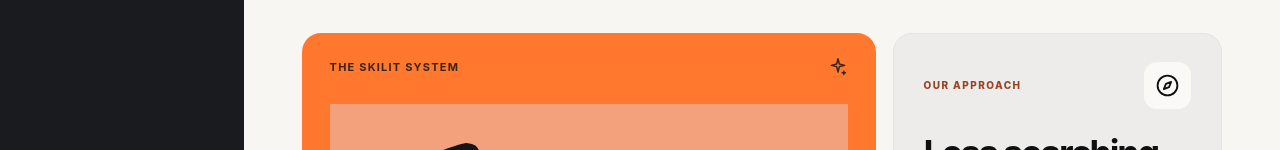
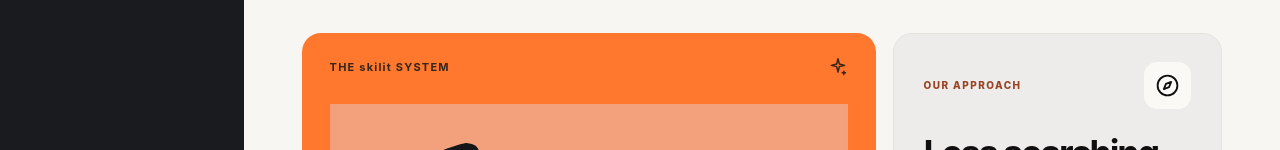
Before and after one commit to TheHalfMoon/Skelet, a Next.js app in the folder apps/web/: page / in a window 1280 px wide. Shown: the part 448-598 px from the top of the page. Built offline with nearby package versions, Linux system fonts and the light colour scheme.

Commit message:
feat(brand): align approved lowercase wordmark and orange palette

```diff
--- a/apps/web/app/page.tsx
+++ b/apps/web/app/page.tsx
@@ -90,13 +90,13 @@
       <section className="sk-intro-grid" aria-label="Skilit design system overview">
         <div className="sk-brand-panel">
           <div className="sk-brand-panel-top">
-            <span>THE SKILIT SYSTEM</span>
+            <span>THE skilit SYSTEM</span>
             <SkilitIcon name="sparkles" size={20} />
           </div>
           <Image
             className="sk-hero-lockup"
             src="/brand/skilit-lockup-orange.svg"
-            alt="Skilit logo, featuring the curved black S mark"
+            alt="skilit logo, featuring the curved black S mark"
             width={1024}
             height={384}
             priority
```
